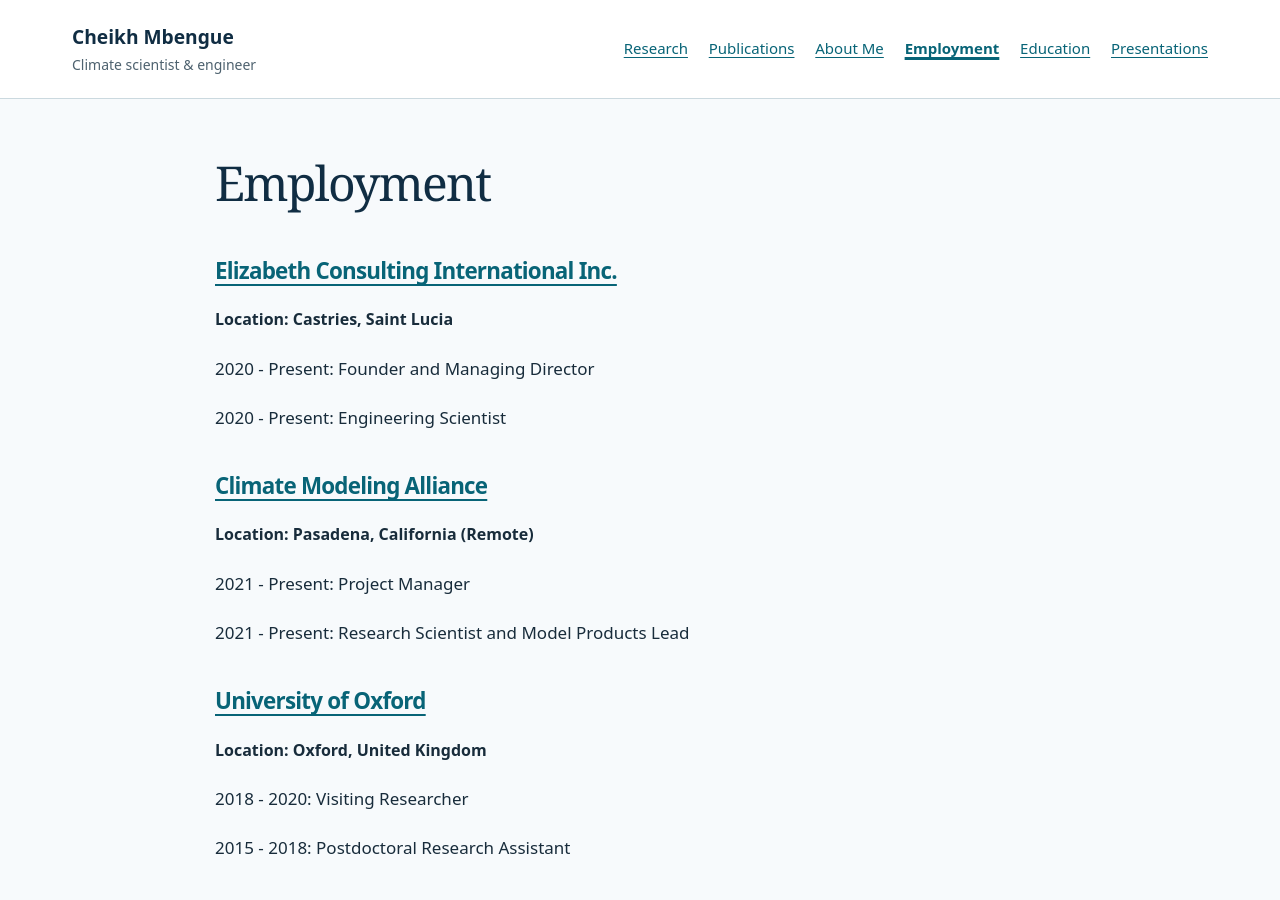
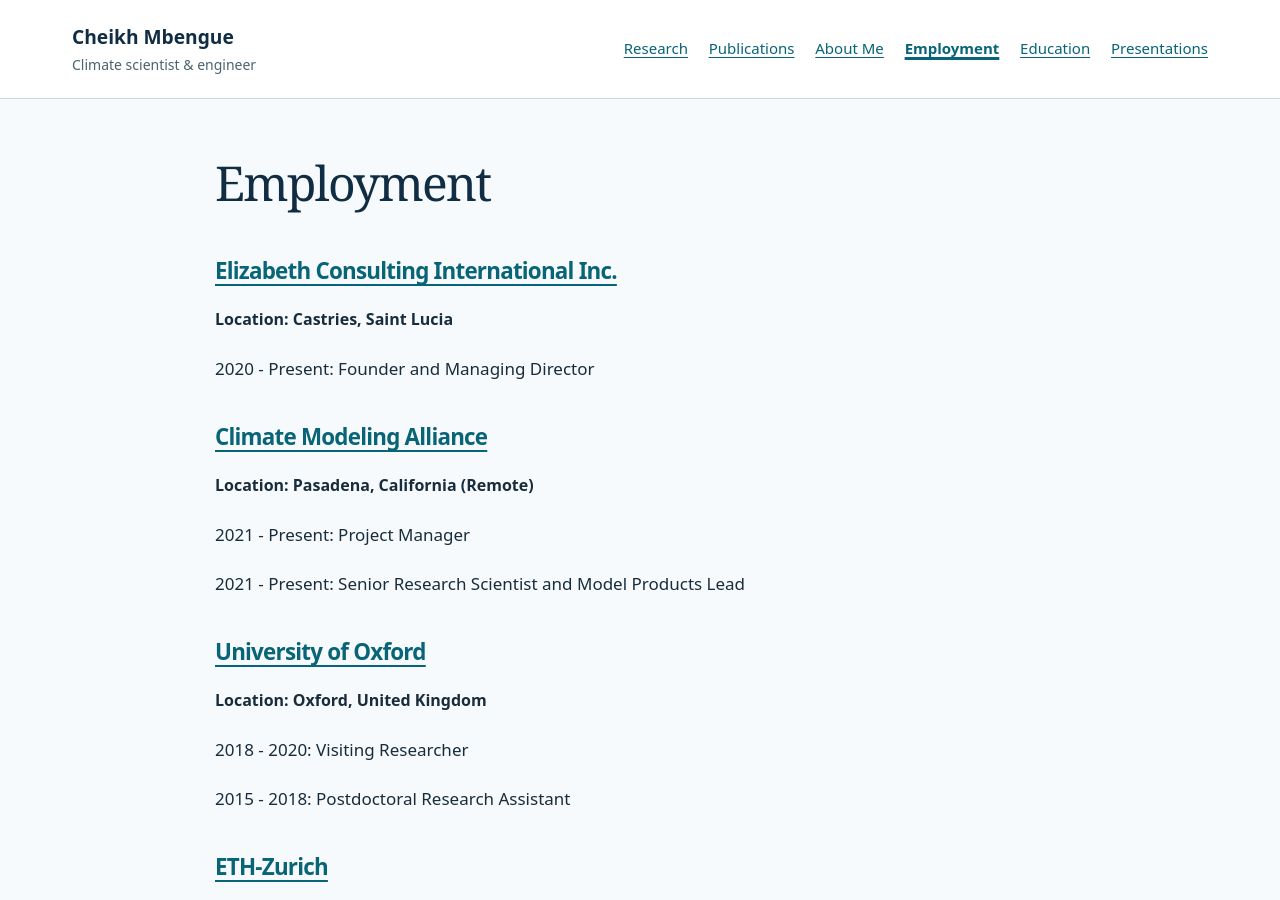
Before and after one commit to cmbengue-ec-intl/cmbengue-ec-intl.github.io, a Jekyll site: the page built from employment.markdown, in a window 1280 px wide and 900 px high. Built offline with Jekyll 4.4.1, drawn with Linux system fonts in a browser that asks for light colours.

Commit message:
fix: state the settled titles on the employment page (refs #43)

```diff
--- a/employment.markdown
+++ b/employment.markdown
@@ -10,15 +10,13 @@ permalink: /employment/
 
 2020 - Present: Founder and Managing Director
 
-2020 - Present: Engineering Scientist
-
 ### [Climate Modeling Alliance](https://clima.caltech.edu)
 
 #### Location: Pasadena, California (Remote)
 
 2021 - Present: Project Manager
 
-2021 - Present: Research Scientist and Model Products Lead
+2021 - Present: Senior Research Scientist and Model Products Lead
 
 ### [University of Oxford](https://www.physics.ox.ac.uk/research/subdepartment/atmospheric-oceanic-and-planetary-physics)
 
```
